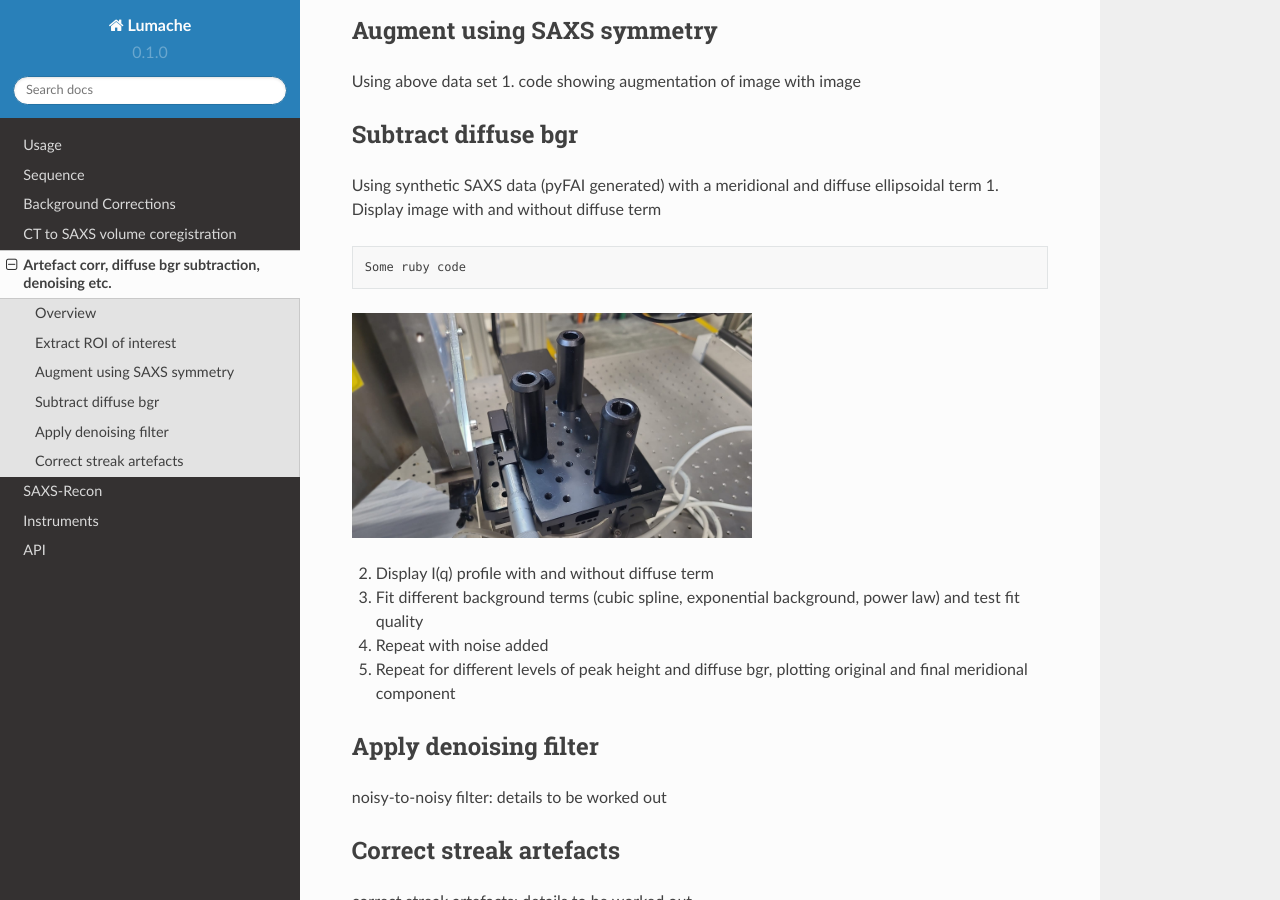
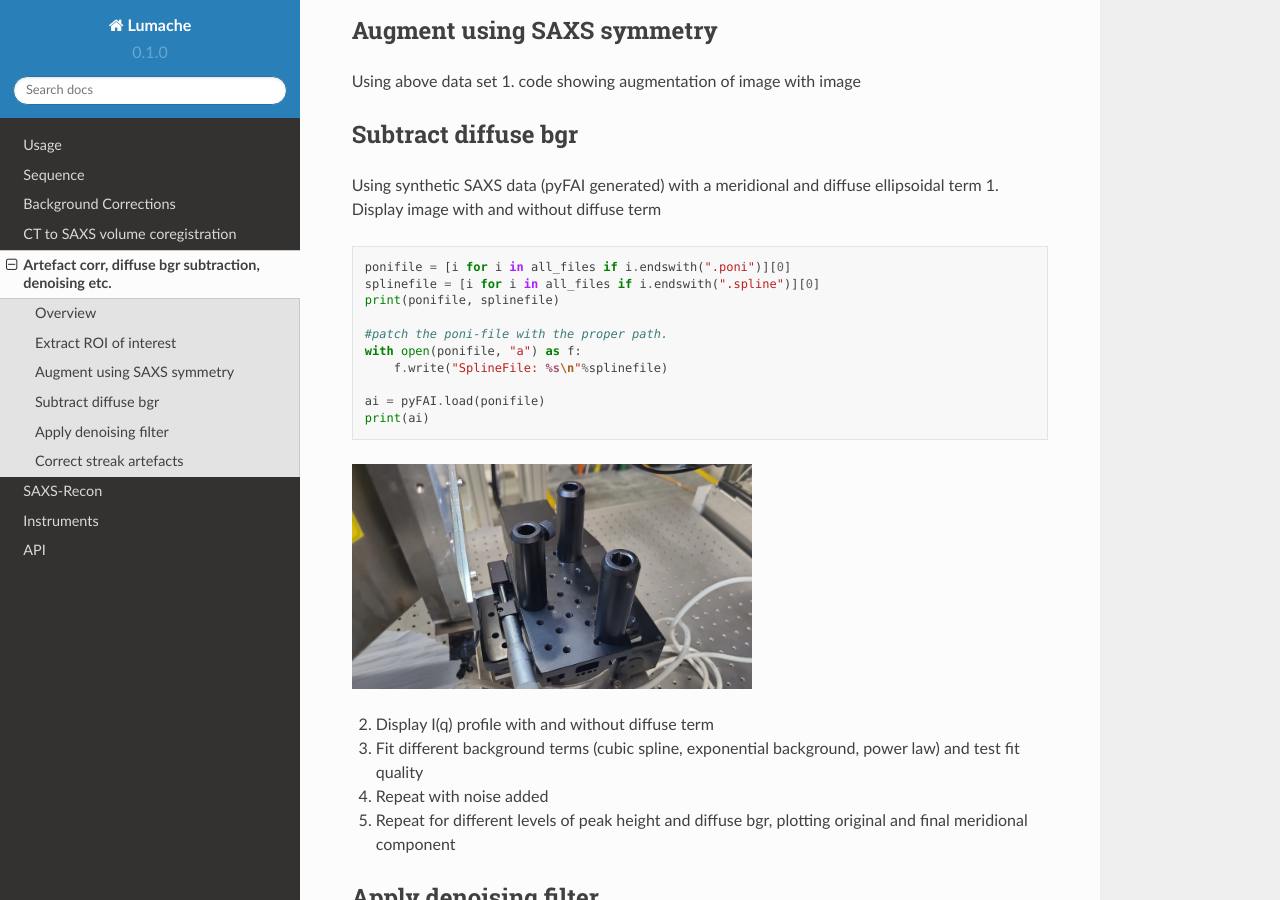
Before and after one commit to himadri111/saxs-docs-tutorial, a Sphinx documentation site: the page built from docs/source/imgtreatment.rst, in a window 1280 px wide and 900 px high, scrolled down 463 px. Built offline with Sphinx 7.4.7 and the Read the Docs theme 2.0.0, drawn with Linux system fonts in a browser that asks for light colours.

Commit message:
Update imgtreatment.rst

```diff
--- a/docs/source/imgtreatment.rst
+++ b/docs/source/imgtreatment.rst
@@ -31,7 +31,16 @@ Using synthetic SAXS data (pyFAI generated) with a meridional and diffuse ellips
 
 .. code-block:: python
 
-  Some ruby code
+  ponifile = [i for i in all_files if i.endswith(".poni")][0]
+  splinefile = [i for i in all_files if i.endswith(".spline")][0]
+  print(ponifile, splinefile)
+
+  #patch the poni-file with the proper path.
+  with open(ponifile, "a") as f:
+      f.write("SplineFile: %s\n"%splinefile)
+
+  ai = pyFAI.load(ponifile)
+  print(ai)
 
 .. image:: testerpillar1.jpg
   :width: 400
```
